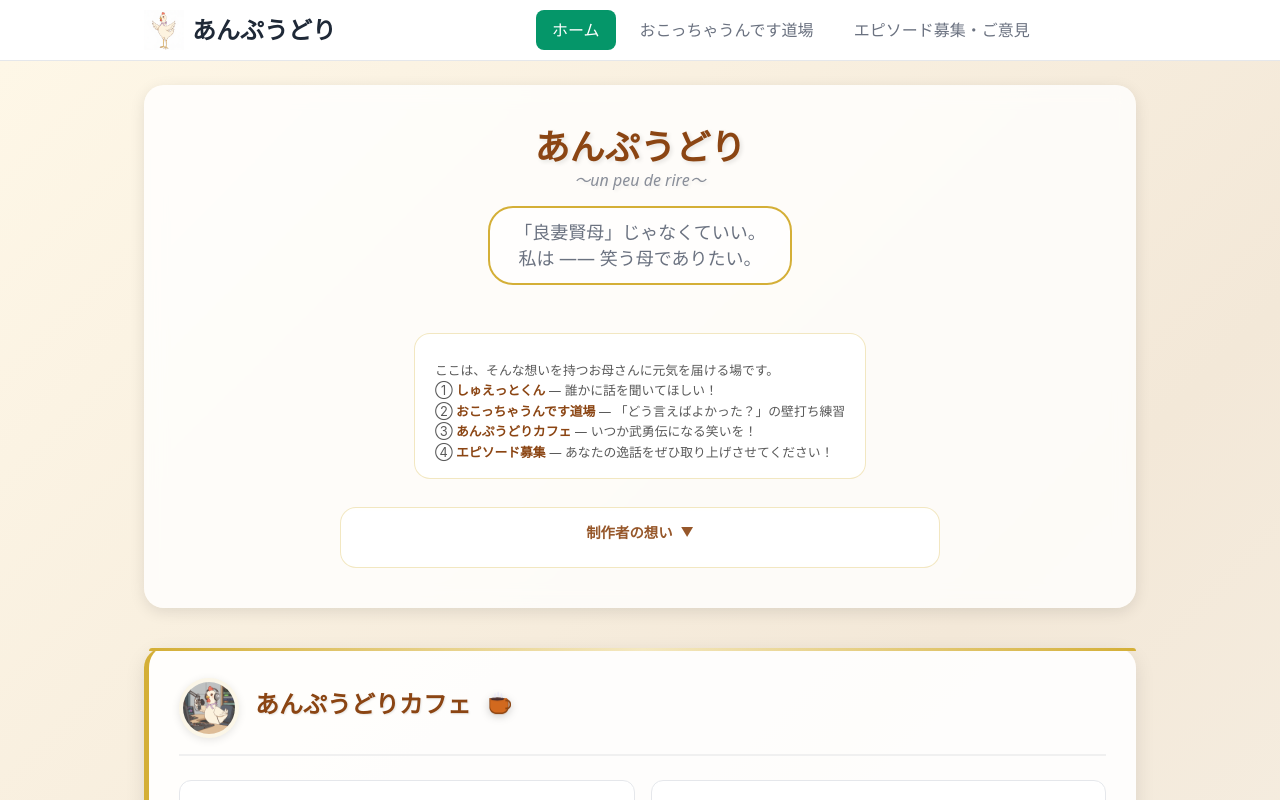
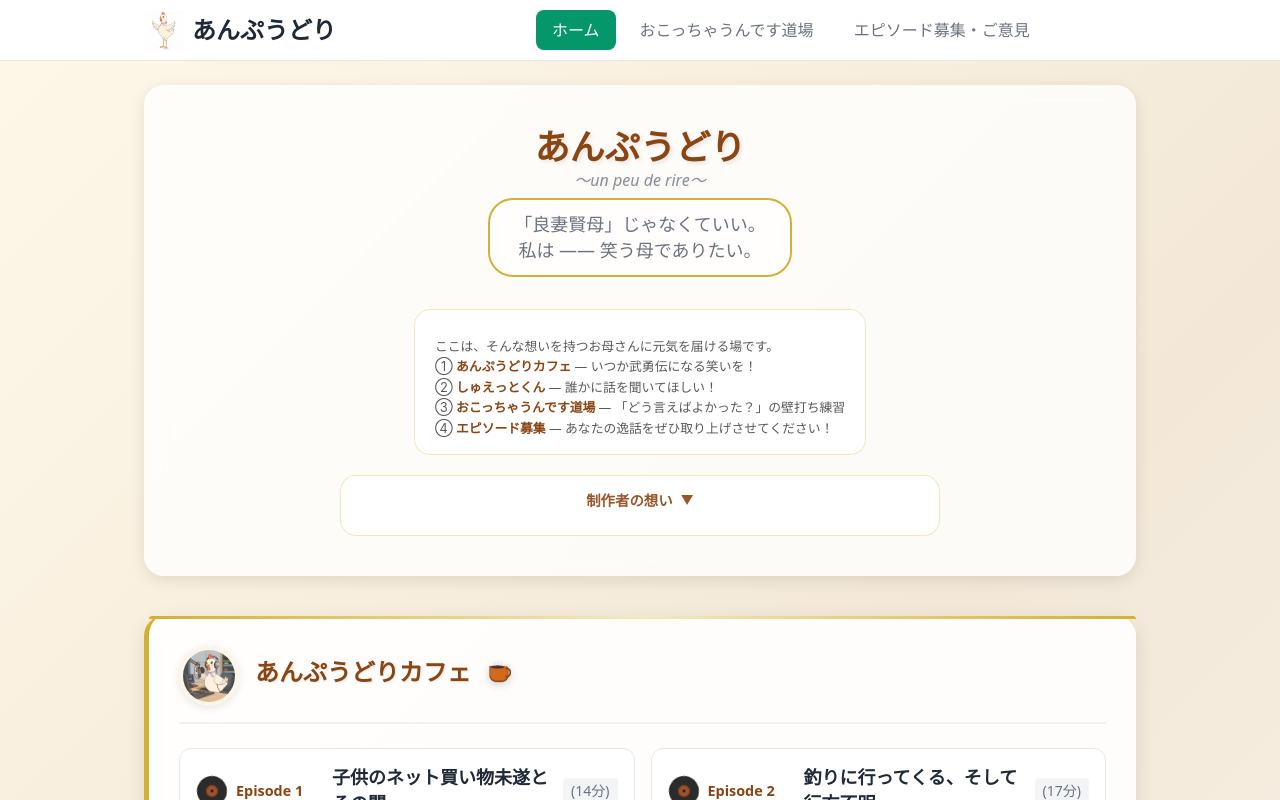
Before and after one commit to emafr-2025/un_peu_de_rire_2025, a Next.js app: page / in a window 1280 px wide. Shown: the top 800 px of the page. Built offline with nearby package versions, Linux system fonts and the light colour scheme.

Commit message:
reorder site features and reduce spacing in welcome section

```diff
--- a/app/page.module.css
+++ b/app/page.module.css
@@ -23,7 +23,7 @@
   display: flex;
   flex-direction: column;
   align-items: center;
-  gap: 16px;
+  gap: 8px;
 }
 
 .cafeTitle {
@@ -81,7 +81,7 @@
 }
 
 .siteDescription {
-  margin-top: 16px;
+  margin-top: 8px;
   padding: 16px 20px;
   background: rgba(255, 255, 255, 0.5);
   border-radius: 16px;
--- a/app/page.tsx
+++ b/app/page.tsx
@@ -61,9 +61,9 @@ export default function HomePage() {
               <h2 className={styles.siteDescriptionTitle}></h2>
               <p className={styles.siteDescriptionText}>
                 ここは、そんな想いを持つお母さんに元気を届ける場です。<br/>
-                ① <strong>しゅえっとくん</strong> ― 誰かに話を聞いてほしい！<br/>
-                 ② <strong>おこっちゃうんです道場</strong> ― 「どう言えばよかった？」の壁打ち練習<br/>
-                 ③ <strong>あんぷうどりカフェ</strong> ― いつか武勇伝になる笑いを！<br/>
+                ① <strong>あんぷうどりカフェ</strong> ― いつか武勇伝になる笑いを！<br/>
+                 ② <strong>しゅえっとくん</strong> ― 誰かに話を聞いてほしい！<br/>
+                 ③ <strong>おこっちゃうんです道場</strong> ― 「どう言えばよかった？」の壁打ち練習<br/>
                  ④ <strong>エピソード募集</strong> ― あなたの逸話をぜひ取り上げさせてください！
               </p>
             </div>
--- a/components/SiteIntro.tsx
+++ b/components/SiteIntro.tsx
@@ -62,9 +62,9 @@ export default function SiteIntro() {
       >
         <p className={styles.description}>
           ここは、そんな想いを持つお母さんに元気を届ける場です。<br/>
-          ① <strong>しゅえっとくん</strong> ― 誰かに話を聞いてほしい！<br/>
-           ② <strong>おこっちゃうんです道場</strong> ― 「どう言えばよかった？」の壁打ち練習<br/>
-           ③ <strong>あんぷうどりカフェ</strong> ― いつか武勇伝になる笑いを！<br/>
+          ① <strong>あんぷうどりカフェ</strong> ― いつか武勇伝になる笑いを！<br/>
+           ② <strong>しゅえっとくん</strong> ― 誰かに話を聞いてほしい！<br/>
+           ③ <strong>おこっちゃうんです道場</strong> ― 「どう言えばよかった？」の壁打ち練習<br/>
            ④ <strong>エピソード募集</strong> ― あなたの逸話をぜひ取り上げさせてください！
           </p>
       </div>
```
